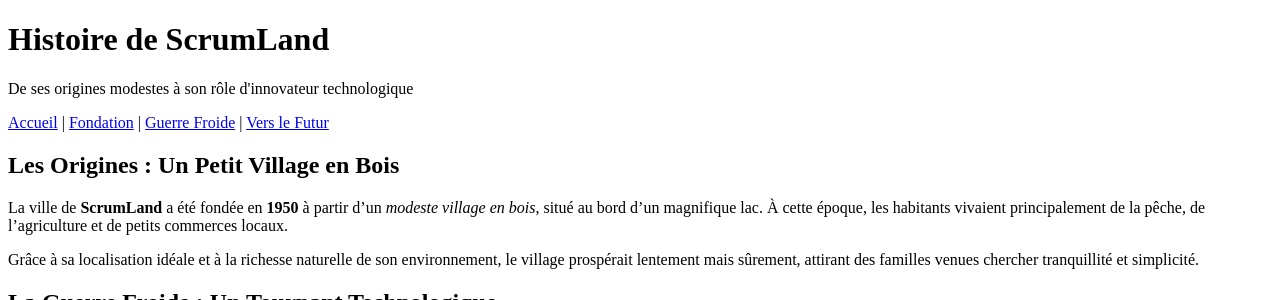
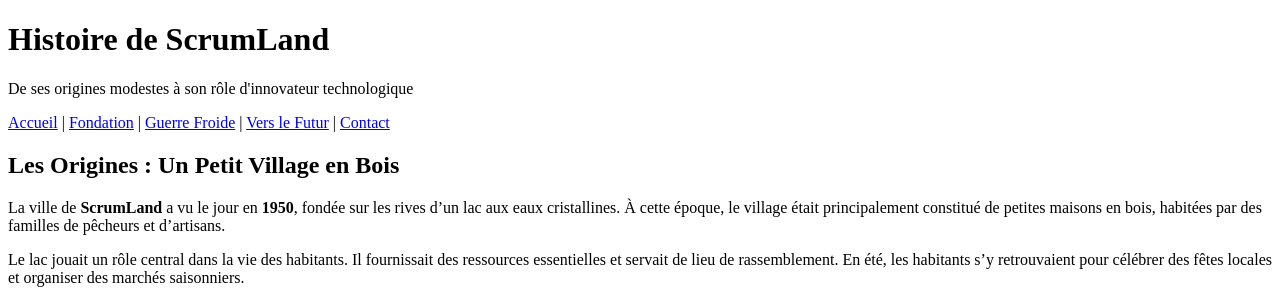
Before and after one commit to AustinRoverMini30/ScrumLand, a PHP site: page /histoire.php in a window 1280 px wide. Shown: the top 300 px of the page. Run offline with PHP 8.4, Linux system fonts and the light colour scheme.

Commit message:
Footer ajouter , modification histoir

```diff
--- a/footer.php
+++ b/footer.php
@@ -1,4 +1,4 @@
-
+<!-- footer.html -->
 <footer>
     <p>&copy; 2024 Ville de ScrumLand. Tous droits réservés.</p>
     <nav>
--- a/histoire.php
+++ b/histoire.php
@@ -14,7 +14,8 @@
             <a href="index.html">Accueil</a> |
             <a href="#fondation">Fondation</a> |
             <a href="#guerre-froide">Guerre Froide</a> |
-            <a href="#futur">Vers le Futur</a>
+            <a href="#futur">Vers le Futur</a> |
+            <a href="contact.html">Contact</a>
         </nav>
     </header>
 
@@ -22,56 +23,76 @@
     <section id="fondation">
         <h2>Les Origines : Un Petit Village en Bois</h2>
         <p>
-            La ville de <strong>ScrumLand</strong> a été fondée en <strong>1950</strong> à partir d’un
-            <em>modeste village en bois</em>, situé au bord d’un magnifique lac. À cette époque, les habitants
-            vivaient principalement de la pêche, de l’agriculture et de petits commerces locaux.
+            La ville de <strong>ScrumLand</strong> a vu le jour en <strong>1950</strong>, fondée sur les rives d’un lac aux eaux cristallines. À cette époque, le village était principalement constitué de petites maisons en bois, habitées par des familles de pêcheurs et d’artisans.
         </p>
         <p>
-            Grâce à sa localisation idéale et à la richesse naturelle de son environnement, le village
-            prospérait lentement mais sûrement, attirant des familles venues chercher tranquillité et
-            simplicité.
+            Le lac jouait un rôle central dans la vie des habitants. Il fournissait des ressources essentielles et servait de lieu de rassemblement. En été, les habitants s’y retrouvaient pour célébrer des fêtes locales et organiser des marchés saisonniers.
         </p>
+        <img src="lac-historique.jpg" alt="Vue historique du lac de ScrumLand" width="600">
     </section>
 
     <!-- Section Guerre Froide -->
     <section id="guerre-froide">
         <h2>La Guerre Froide : Un Tournant Technologique</h2>
         <p>
-            Durant la <strong>Guerre Froide</strong>, ScrumLand a connu un développement majeur. Les dirigeants
-            locaux, visionnaires et audacieux, décidèrent d'investir dans la <strong>recherche technologique</strong>
-            pour faire de la ville un centre d'innovation.
+            Pendant la <strong>Guerre Froide</strong>, ScrumLand prit un tournant majeur en devenant un centre stratégique de recherche technologique. Les dirigeants locaux investirent massivement dans :
         </p>
         <ul>
-            <li>Création de <strong>laboratoires</strong> dédiés aux sciences informatiques.</li>
-            <li>Accélération du développement des premières <em>méthodes agiles</em>, ancêtres de Scrum.</li>
-            <li>Attraction de <strong>scientifiques</strong> et ingénieurs du monde entier pour travailler sur des
-            projets collaboratifs.</li>
+            <li>La construction de <strong>laboratoires de pointe</strong> dédiés à l’informatique.</li>
+            <li>Le développement des premières <em>méthodes agiles</em>, ancêtres de la célèbre méthodologie Scrum.</li>
+            <li>L'accueil de <strong>scientifiques et ingénieurs</strong> du monde entier pour des projets collaboratifs.</li>
         </ul>
         <p>
-            C’est durant cette période que la méthodologie <strong>Scrum</strong> a trouvé ses premières applications
-            pratiques dans l’organisation des équipes de recherche, posant ainsi les bases d’une nouvelle
-            façon de travailler.
+            Durant cette période, le village se transforma en une petite ville moderne. Les premières équipes de recherche travaillaient en cycles courts et itératifs, posant les bases du travail collaboratif qui deviendra plus tard la **méthode Scrum**.
         </p>
+        <blockquote>
+            "<em>ScrumLand a été le berceau de la collaboration agile avant même que le monde ne la découvre</em>."
+            <br>– Un chercheur de l'époque.
+        </blockquote>
+        <img src="laboratoire-guerre-froide.jpg" alt="Laboratoire technologique" width="600">
     </section>
 
     <!-- Section Vers le Futur -->
     <section id="futur">
         <h2>ScrumLand Aujourd'hui : Une Ville Tournée Vers l'Avenir</h2>
         <p>
-            Grâce à ses racines solides et son héritage technologique, ScrumLand est aujourd’hui reconnue
-            comme une ville **futuriste** et **écologique**, centrée sur :
+            Grâce à son héritage technologique et son esprit novateur, ScrumLand est aujourd’hui reconnue comme une **ville futuriste et écologique**.
         </p>
+        <h3>Ses axes de développement :</h3>
         <ol>
-            <li>Le développement de <strong>technologies innovantes</strong> comme la cybersécurité et l’intelligence artificielle.</li>
-            <li>La mise en place d’un système éducatif avec des <em>bourses pour les étudiants en informatique</em>.</li>
-            <li>Un engagement écologique fort avec l’entretien du <strong>lac</strong> et la promotion des énergies renouvelables.</li>
+            <li><strong>Technologie :</strong> Promotion des nouvelles technologies telles que la **cybersécurité** et l’**intelligence artificielle**.</li>
+            <li><strong>Éducation :</strong> Création de programmes de **bourses** pour les étudiants en informatique.</li>
+            <li><strong>Écologie :</strong> Conservation du lac, développement des **énergies renouvelables** et promotion d’un **style de vie durable**.</li>
         </ol>
         <p>
-            ScrumLand reste fidèle à sa devise : "<em>Innover pour le bien-être collectif</em>", et continue
-            d’inspirer des générations de chercheurs et d’entrepreneurs.
+            Chaque année, ScrumLand accueille des festivals dédiés à la technologie, aux arts et à l’environnement, rassemblant des visiteurs du monde entier.
         </p>
+        <img src="scrumland-futur.jpg" alt="Ville moderne et futuriste" width="600">
     </section>
 
+    <!-- Témoignages -->
+    <section id="temoignages">
+        <h2>Ce qu'en disent les habitants</h2>
+        <p>Découvrez ce que pensent les habitants de ScrumLand :</p>
+        <ul>
+            <li>🗣️ <em>"ScrumLand est un modèle pour le futur. La technologie et la nature y coexistent en parfaite harmonie."</em> – Lucas M.</li>
+            <li>🗣️ <em>"C’est incroyable de voir comment notre petite ville est devenue un centre d’innovation mondial."</em> – Isabelle R.</li>
+        </ul>
+    </section>
 
+    <!-- Pied de page -->
+    <div id="footer"></div>
+
+    <!-- Script pour importer le footer -->
+    <script>
+        document.addEventListener("DOMContentLoaded", function() {
+            fetch("footer.html")
+                .then(response => response.text())
+                .then(data => {
+                    document.getElementById("footer").innerHTML = data;
+                })
+                .catch(error => console.error("Erreur de chargement du footer :", error));
+        });
+    </script>
 </body>
 </html>
```
